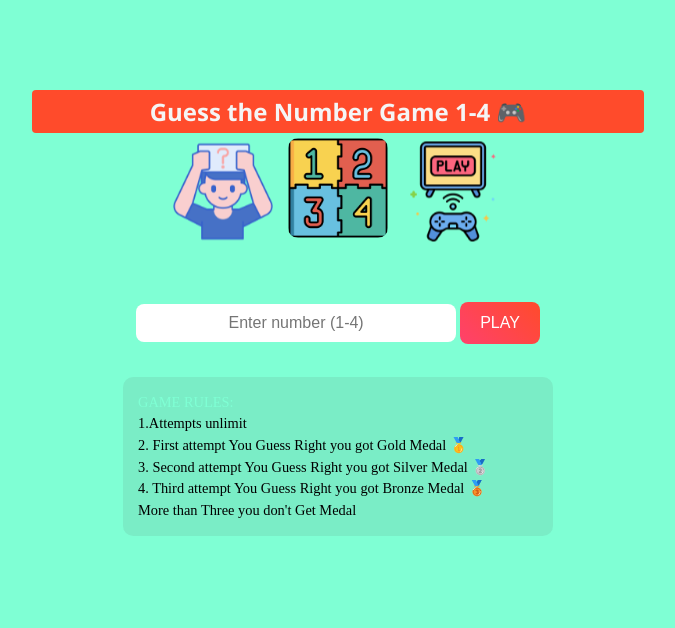
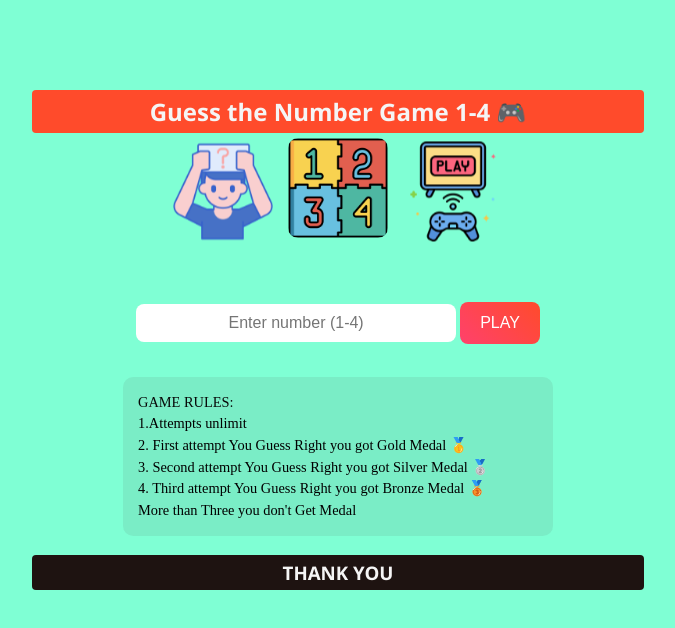
Before and after one commit to Surendra-Babu17/GuessGame, a plain HTML site: page index.html in a window 1280 px wide. Shown: the whole page, without its empty margins (302-977 px from the left). Drawn offline with Linux system fonts and the light colour scheme.

Commit message:
Update index.html

```diff
--- a/index.html
+++ b/index.html
@@ -18,9 +18,9 @@
      </div><br><br>
     <input type="text" id="input" placeholder="Enter number (1-4)">
     <button onclick="clickGame()">PLAY</button><br>
-    <p><span style="color: aquamarine;">GAME RULES:</span><br>
+    <p><span style="color: rgb(7, 9, 8);">GAME RULES:</span><br>
     1.Attempts unlimit<br>2. First attempt You Guess Right you got Gold Medal 🥇<br>3. Second attempt You Guess Right you got Silver Medal 🥈<br>4. Third attempt You Guess Right you got Bronze Medal 🥉<br> More than Three you don't Get Medal</p>
-
+    <h3>THANK YOU</h3>
     <script>
         let arr = ["1", "2", "3", "4"];
         let index = Math.floor(Math.random() * arr.length);
```
